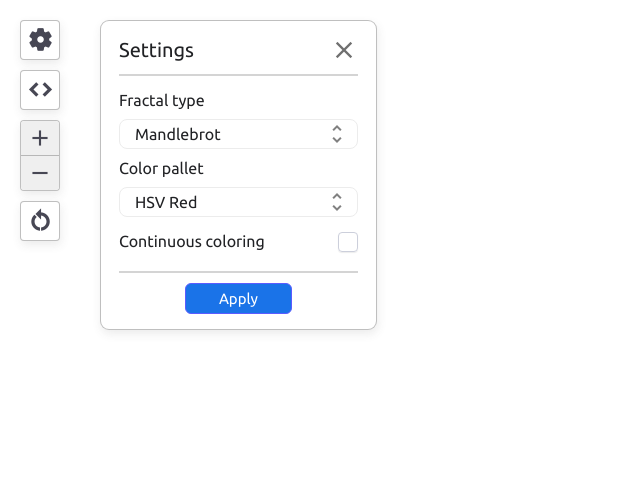
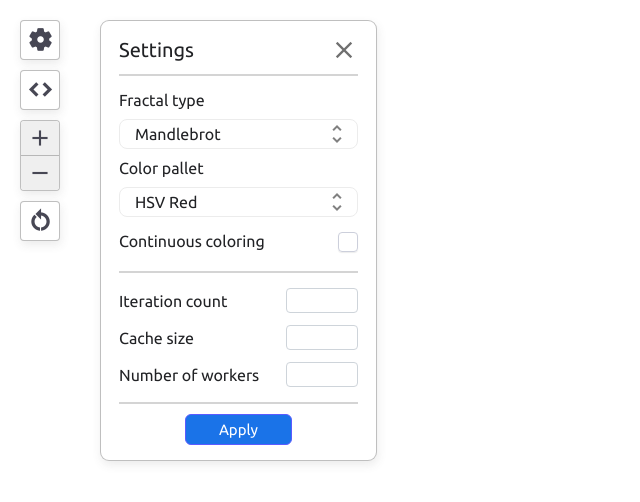
Before and after one commit to herin049/FractalVisualizer, a React app: page / in a window 1280 px wide. Both pictures are taken after a click on the button "settings". Shown: the top 502 px of the page, without its empty margins (0-640 px from the left). Built offline with nearby package versions, Linux system fonts and the light colour scheme.

Commit message:
Added number input

```diff
--- a/src/components/Checkbox.jsx
+++ b/src/components/Checkbox.jsx
@@ -1,7 +1,7 @@
 import React, { useState } from 'react';
 
-const Checkbox = ({ onUpdateChecked }) => {
-    const [checked, setChecked] = useState(false);
+const Checkbox = ({ onUpdateChecked, initialState }) => {
+    const [checked, setChecked] = useState(initialState);
     const classes = checked ? 'checkbox checked-checkbox' : 'checkbox';
 
     return (
--- a/src/components/Settings.jsx
+++ b/src/components/Settings.jsx
@@ -34,7 +34,7 @@ const Settings = ({ settings, setSettings, setShowSettings }) => {
                     </button>
                 </li>
                 <li>
-                    <div className="dropdowns-contaier">
+                    <div className="settings-container">
                         <span className="field-label">Fractal type</span>
                         <Dropdown
                             options={fractalOptions}
@@ -62,6 +62,28 @@ const Settings = ({ settings, setSettings, setShowSettings }) => {
                     </div>
                 </li>
                 <li>
+                    <div className="settings-container">
+                        <div className="input-container">
+                            <span className="field-label input-label">
+                                Iteration count
+                            </span>
+                            <input type="number" className="number-input" />
+                        </div>
+                        <div className="input-container">
+                            <span className="field-label input-label">
+                                Cache size
+                            </span>
+                            <input type="number" className="number-input" />
+                        </div>
+                        <div className="input-container">
+                            <span className="field-label input-label">
+                                Number of workers
+                            </span>
+                            <input type="number" className="number-input" />
+                        </div>
+                    </div>
+                </li>
+                <li>
                     <button
                         id="apply-button"
                         type="button"
--- a/styles/main.scss
+++ b/styles/main.scss
@@ -244,7 +244,7 @@ canvas {
     }
 }
 
-.dropdowns-contaier {
+.settings-container {
     width: 100%;
     padding-top: 5px;
     padding-bottom: 5px;
@@ -366,3 +366,39 @@ canvas {
     margin-top: 15px;
     margin-bottom: 5px;
 }
+
+.input-container {
+    display: flex;
+    align-items: center;
+    margin-top: 12px;
+    &:first-child {
+        margin-top: 0;
+    }
+}
+
+.input-label {
+    display: inline-block;
+    flex: 1 0 auto;
+}
+
+.number-input {
+    flex: 0 0 auto;
+    display: inline-block;
+    padding: 3px 10px;
+    font-size: 15px;
+    color: #3e444b;
+    font-family: 'Ubuntu', sans-serif;
+    background-color: $container-color;
+    border: 1px solid #ced4da;
+    border-radius: 4px;
+    width: 50px;
+    text-align: right;
+    -moz-appearance: textfield;
+    outline: none !important;
+}
+
+.number-input::-webkit-outer-spin-button,
+.number-input::-webkit-inner-spin-button {
+    -webkit-appearance: none;
+    margin: 0;
+}
```
Also changed, not shown: src/components/NumberInput.jsx (added, +25 -0 lines).
